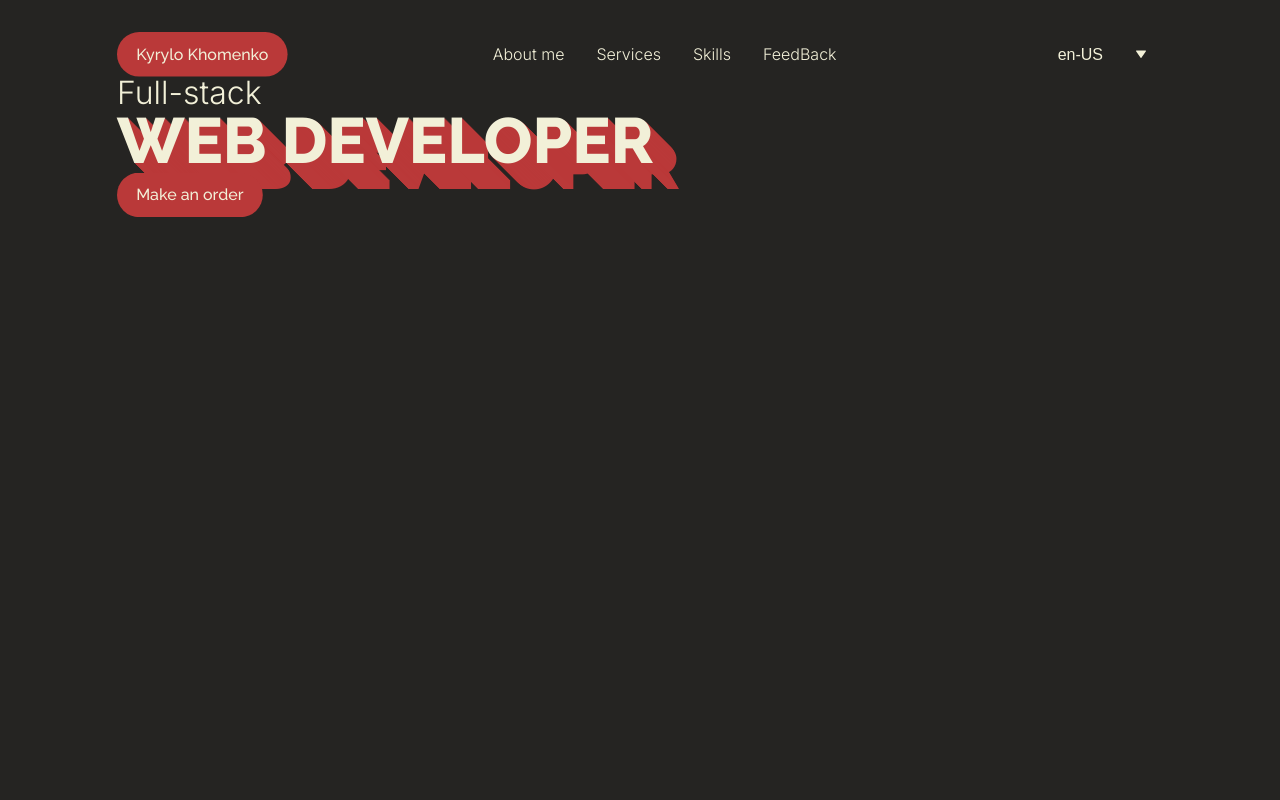
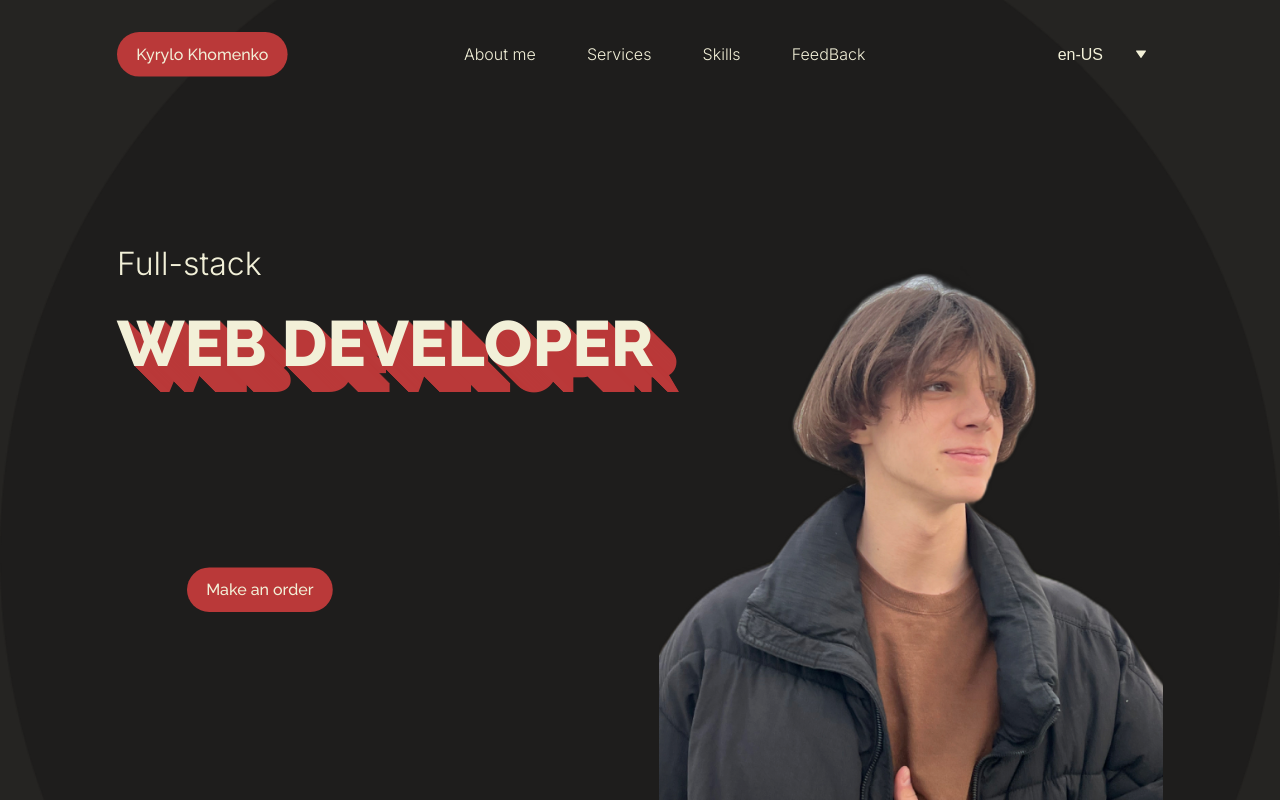
Before and after one commit to kiz0r/presentation-project, a React (Vite) app: page / in a window 1280 px wide. Built offline with nearby package versions, Linux system fonts and the light colour scheme.

Commit message:
Set photo on main screen and add animation to hover nav links

```diff
--- a/src/components/FrontSection/FrontSection.module.scss
+++ b/src/components/FrontSection/FrontSection.module.scss
@@ -5,6 +5,7 @@
   font-size: 64px;
   font-weight: 800;
   text-transform: uppercase;
+  margin: 2rem 0;
 
   text-shadow: 1px 1px $accent-red, 2px 2px $accent-red, 3px 3px $accent-red,
     4px 4px $accent-red, 5px 5px $accent-red, 6px 6px $accent-red,
@@ -25,9 +26,33 @@
 .contentWrapper {
   display: flex;
   flex-direction: column;
-  min-height: 80vh;
-
+  height: calc(100vh - 200px);
+  padding-top: 6rem;
   button {
-    justify-content: flex-start;
+    margin-top: auto;
+    margin-bottom: 140px;
+    margin-left: 70px;
   }
 }
+
+.myPhoto {
+  pointer-events: none;
+  place-self: end;
+  position: absolute;
+  height: calc(100% - 250px);
+
+  bottom: 0;
+}
+
+.bg {
+  position: absolute;
+  background: url('../../common/images/ellipse.png');
+  background-position: center top;
+  background-repeat: no-repeat;
+  background-size: cover;
+  width: 100%;
+  height: 100%;
+  top: 0;
+  left: 0;
+  z-index: -1;
+}
--- a/src/components/FrontSection/index.jsx
+++ b/src/components/FrontSection/index.jsx
@@ -2,17 +2,19 @@ import { useTranslation } from 'react-i18next'
 import { motion } from 'framer-motion'
 import Header from '../Header'
 import Button from '../Button'
+import myPhoto from '../../common/images/myPhoto.png'
 import styles from './FrontSection.module.scss'
 
 // TODO FOR TODAY
-// ? add colors to variables and refactor some styles
-// ? add images to the project
+// * add colors to variables and refactor some styles
+// * add images to the project
 // ? finish FrontSection Component
 
 const FrontSection = () => {
   const { t } = useTranslation()
   return (
     <>
+      <div className={styles.bg}></div>
       <Header />
       <div className={styles.contentWrapper}>
         <motion.h2
@@ -31,6 +33,8 @@ const FrontSection = () => {
         >
           Web Developer
         </motion.h1>
+        <img className={styles.myPhoto} src={myPhoto} alt='my photo' />
+
         <Button>{t('makeAnOrder')}</Button>
       </div>
     </>
--- a/src/components/Header/Header.module.scss
+++ b/src/components/Header/Header.module.scss
@@ -1,4 +1,5 @@
 .header {
+  min-height: 120px;
   display: flex;
   justify-content: space-between;
   align-items: baseline;
--- a/src/components/Nav/Nav.module.scss
+++ b/src/components/Nav/Nav.module.scss
@@ -1,4 +1,27 @@
+@import '../../common/styles/vars';
+
 .navigationPanel {
   display: flex;
   gap: 2rem;
 }
+
+.navLink {
+  padding: 0.6rem;
+  position: relative;
+
+  &::after {
+    display: block;
+    position: absolute;
+    bottom: 0;
+    left: 0;
+    width: 0;
+    height: 2px;
+    background-color: $text-color;
+    content: '';
+    transition: width 0.3s ease-out;
+  }
+
+  &:hover::after {
+    width: 100%;
+  }
+}
--- a/src/components/Nav/index.jsx
+++ b/src/components/Nav/index.jsx
@@ -8,7 +8,7 @@ const Nav = () => {
   return (
     <nav className={styles.navigationPanel}>
       {NAV_CONTENT.map(l => (
-        <a key={l} href={`#${l}`}>
+        <a className={styles.navLink} key={l} href={`#${l}`}>
           {t(l)}
         </a>
       ))}
```
Also changed, not shown: src/components/Ellipse/index.jsx (added, +19 -0 lines), src/common/images/ellipse.png (added), src/common/images/myPhoto.png.
